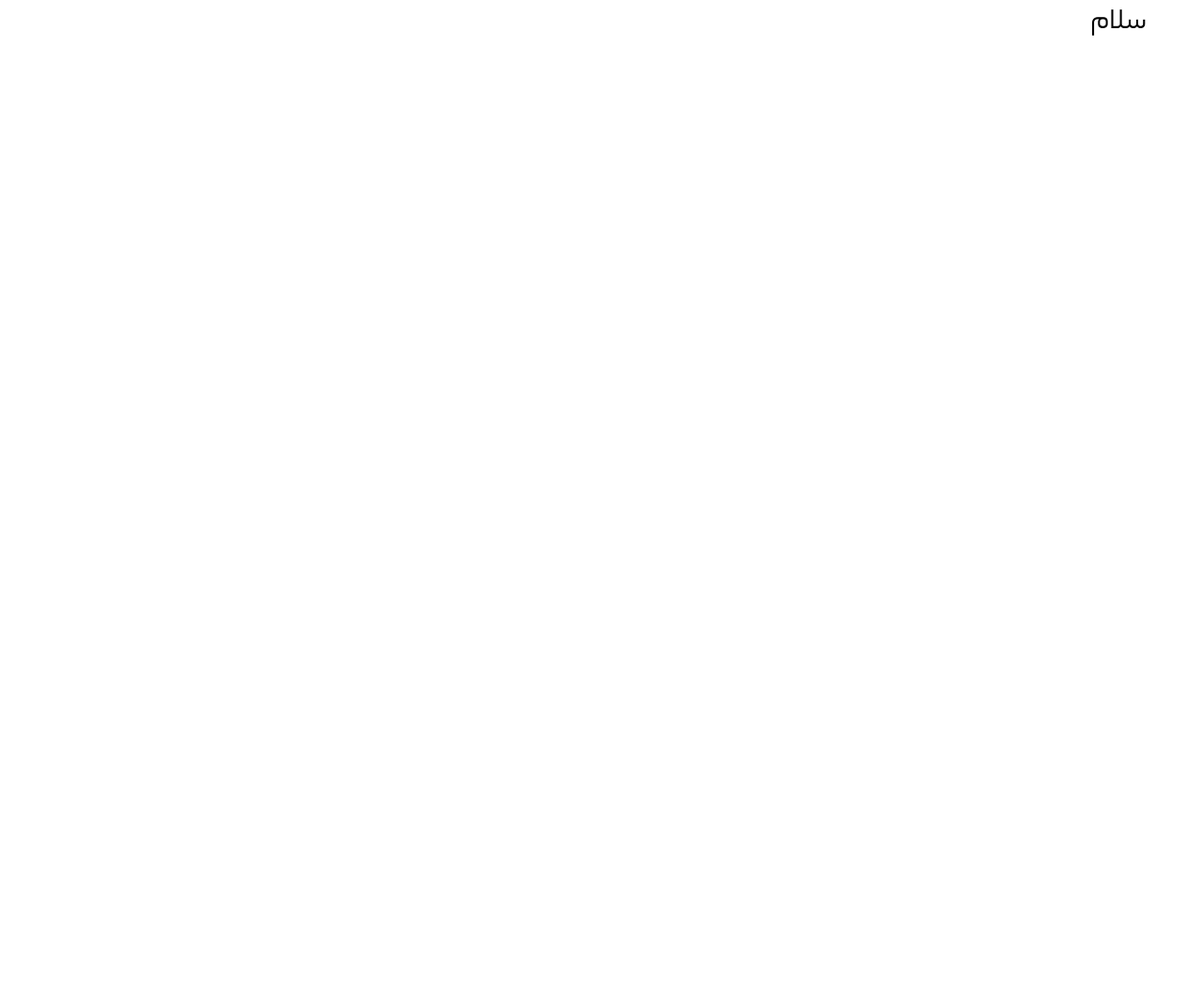
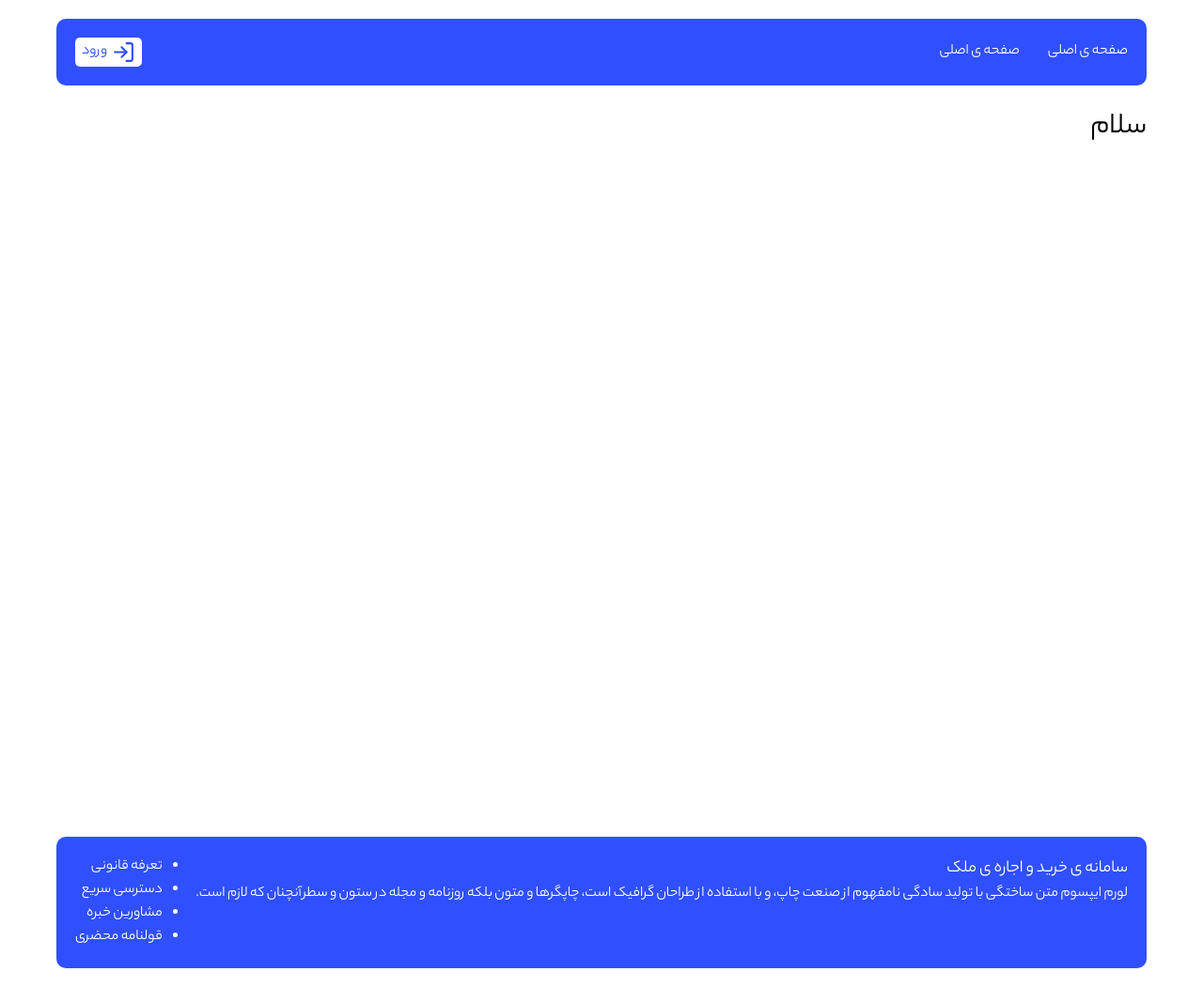
Before and after one commit to Esmailjafarpour/reale-state, a Next.js app: page / in a window 1280 px wide. Shown: the whole page at 94% size. Before the commit the page ends 800 px from the top, so only its background shows below. Built offline with nearby package versions, Linux system fonts and the light colour scheme.

Commit message:
Creating Header & Footer components and using them in the Layout component and using this component in the layout file in the app

```diff
--- a/jsconfig.json
+++ b/jsconfig.json
@@ -4,7 +4,7 @@
     "paths": {
       "@/public/*" : ["public/*"],
       "@/app/*" : ["src/app/*"],
-      "@/Layout/*" : ["src/components/Layout/*"],
+      "@/layout/*" : ["src/components/layout/*"],
       "@/module/*" : ["src/components/module/*"],
       "@/template/*" : ["src/components/template/*"],
       "@/models/*" : ["src/models/*"],
--- a/package.json
+++ b/package.json
@@ -9,9 +9,10 @@
     "lint": "next lint"
   },
   "dependencies": {
+    "next": "14.0.2",
     "react": "^18",
     "react-dom": "^18",
-    "next": "14.0.2"
+    "react-icons": "^4.12.0"
   },
   "devDependencies": {
     "eslint": "^8",
--- a/src/app/layout.js
+++ b/src/app/layout.js
@@ -1,5 +1,6 @@
 import './globals.css'
 import { yekan } from "@/utils/fonts";
+import Layout from "@/layout/Layout";
 
 export const metadata = {
   title: 'Create Next App',
@@ -10,7 +11,7 @@
 export default function RootLayout({ children }) {
   return (
     <html lang="fa" dir="rtl">
-      <body className={yekan.className}>{children}</body>
+      <body className={yekan.className}><Layout>{children}</Layout></body>
     </html>
   )
 }
--- /dev/null
+++ b/src/components/layout/Footer.js
@@ -0,0 +1,25 @@
+import styles from "@/layout/Footer.module.css";
+const Footer = () => {
+  return (
+    <footer className={styles.footer}>
+      <div>
+        <h3>سامانه ی خرید و اجاره ی ملک</h3>
+        <p>
+          لورم ایپسوم متن ساختگی با تولید سادگی نامفهوم از صنعت چاپ، و با
+          استفاده از طراحان گرافیک است، چاپگرها و متون بلکه روزنامه و مجله در
+          ستون و سطرآنچنان که لازم است.
+        </p>
+      </div>
+      <div>
+        <ul>
+          <li>تعرفه قانونی</li>
+          <li>دسترسی سریع</li>
+          <li>مشاورین خبره</li>
+          <li>قولنامه محضری</li>
+        </ul>
+      </div>
+    </footer>
+  );
+};
+
+export default Footer;
--- /dev/null
+++ b/src/components/layout/Footer.module.css
@@ -0,0 +1,21 @@
+.footer {
+     display: flex;
+     justify-content: space-between;
+     padding: 20px;
+     margin: 80px 0 20px;
+     border-radius: 10px;
+     background-color: #304ffe;
+     color: #fff;
+   }
+
+   .desc {
+     width: 70%;
+     text-align: justify;
+     margin-left: 30px;
+   }
+
+   .desc h3 {
+     font-weight: 600;
+     font-size: 1.4rem;
+     margin-bottom: 10px;
+   }
--- /dev/null
+++ b/src/components/layout/Header.js
@@ -0,0 +1,28 @@
+import Link from "next/link";
+import { FiLogIn } from "react-icons/fi";
+import styles from "@/layout/Header.module.css";
+
+const Header = () => {
+  return (
+    <header className={styles.header}>
+      <div>
+        <ul>
+          <li>
+            <Link href="/">صفحه ی اصلی</Link>
+          </li>
+          <li>
+            <Link href="/buy-residential">صفحه ی اصلی</Link>
+          </li>
+        </ul>
+      </div>
+      <div className={styles.login}>
+        <Link href="/signin">
+          <FiLogIn />
+          <span>ورود</span>
+        </Link>
+      </div>
+    </header>
+  );
+};
+
+export default Header;
--- /dev/null
+++ b/src/components/layout/Header.module.css
@@ -0,0 +1,47 @@
+.header {
+     display: flex;
+     justify-content: space-between;
+     align-items: center;
+     padding: 20px;
+     margin: 20px 0;
+     border-radius: 10px;
+     background-color: #304ffe;
+     color: #fff;
+   }
+
+   .header ul {
+     list-style: none;
+     display: flex;
+   }
+
+   .header ul li {
+     margin-left: 30px;
+   }
+
+   .login a {
+     display: flex;
+     align-items: center;
+     background-color: #fff;
+     color: #304ffe;
+     padding: 3px 7px;
+     border-radius: 5px;
+     transition: all ease-in 0.1s;
+   }
+   .login a:hover {
+     background-color: #304ffe;
+     color: #fff;
+   }
+
+   .login svg {
+     font-size: 25px;
+   }
+
+   .login span {
+     margin-right: 5px;
+   }
+
+   @media (max-width: 600px) {
+     .header ul li {
+       margin-left: 10px;
+     }
+   }
--- /dev/null
+++ b/src/components/layout/Layout.js
@@ -0,0 +1,14 @@
+import Header from "@/layout/Header";
+import Footer from "@/layout/Footer";
+const Layout = ({ children }) => {
+  const style = { minHeight: "700px" };
+  return (
+    <>
+      <Header />
+      <div style={style}>{children}</div>
+      <Footer />
+    </>
+  );
+};
+
+export default Layout;
```
Also changed, not shown: 1 other file (tests, documents, lock files or other folders).
